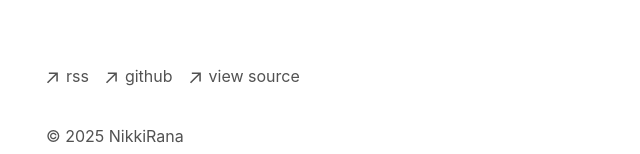
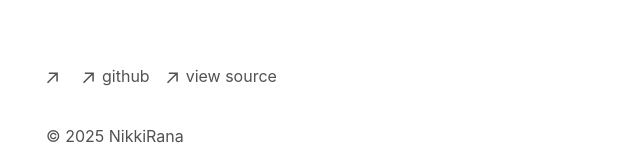
Before and after one commit to nrana13/portfolio-testtry, a Next.js app: page / in a window 1280 px wide. Shown: the part 456-610 px from the top of the page, without its empty margins (306-946 px from the left). Built offline with nearby package versions, Linux system fonts and the light colour scheme.

Commit message:
Update footer.tsx

```diff
--- a/app/components/footer.tsx
+++ b/app/components/footer.tsx
@@ -27,7 +27,7 @@ export default function Footer() {
             href="/rss"
           >
             <ArrowIcon />
-            <p className="ml-2 h-7">rss</p>
+            <p className="ml-2 h-7"></p>
           </a>
         </li>
         <li>
@@ -35,7 +35,7 @@ export default function Footer() {
             className="flex items-center transition-all hover:text-neutral-800 dark:hover:text-neutral-100"
             rel="noopener noreferrer"
             target="_blank"
-            href="https://github.com/vercel/next.js"
+            href="https://github.com/nrana13"
           >
             <ArrowIcon />
             <p className="ml-2 h-7">github</p>
```
